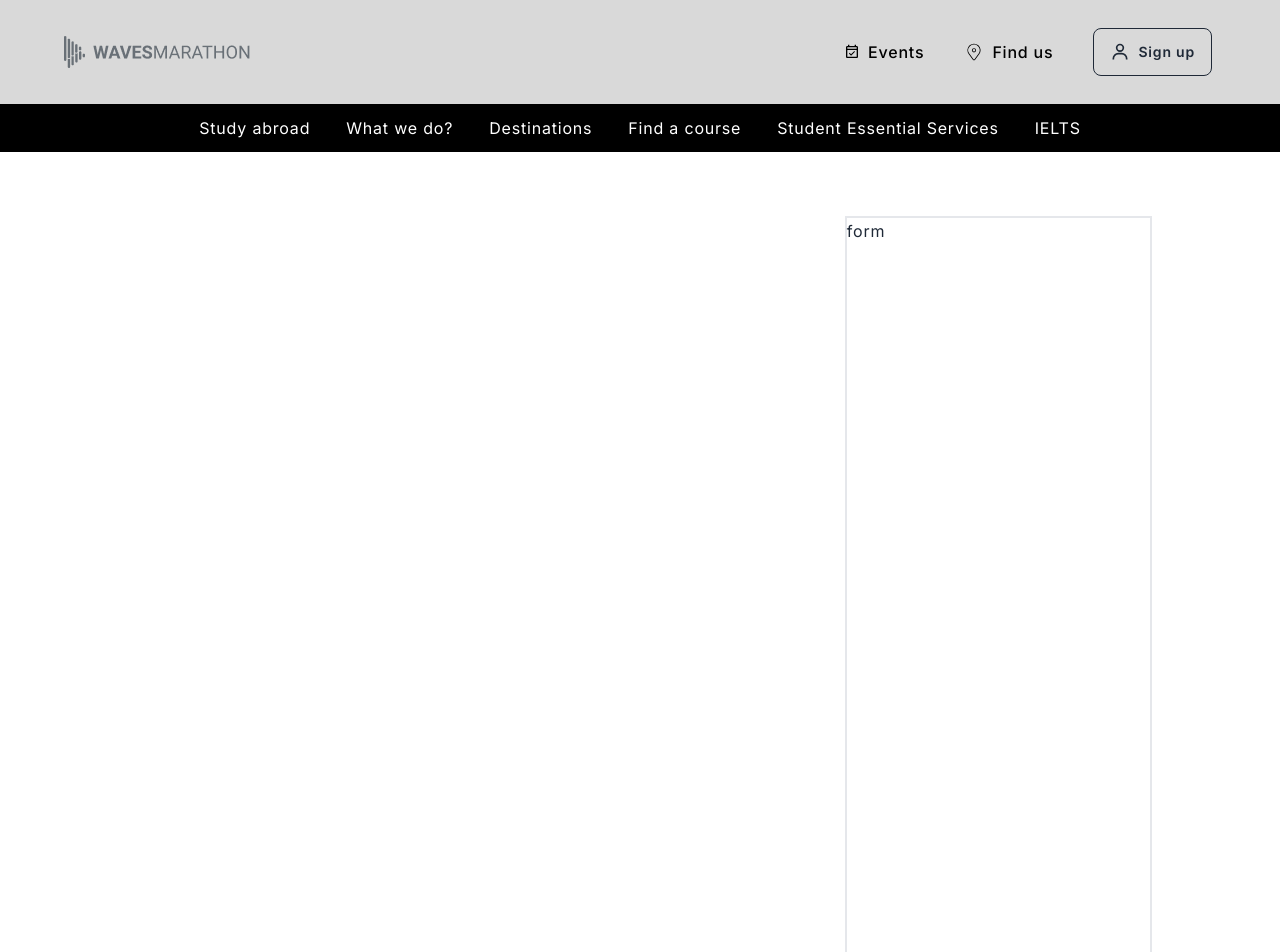
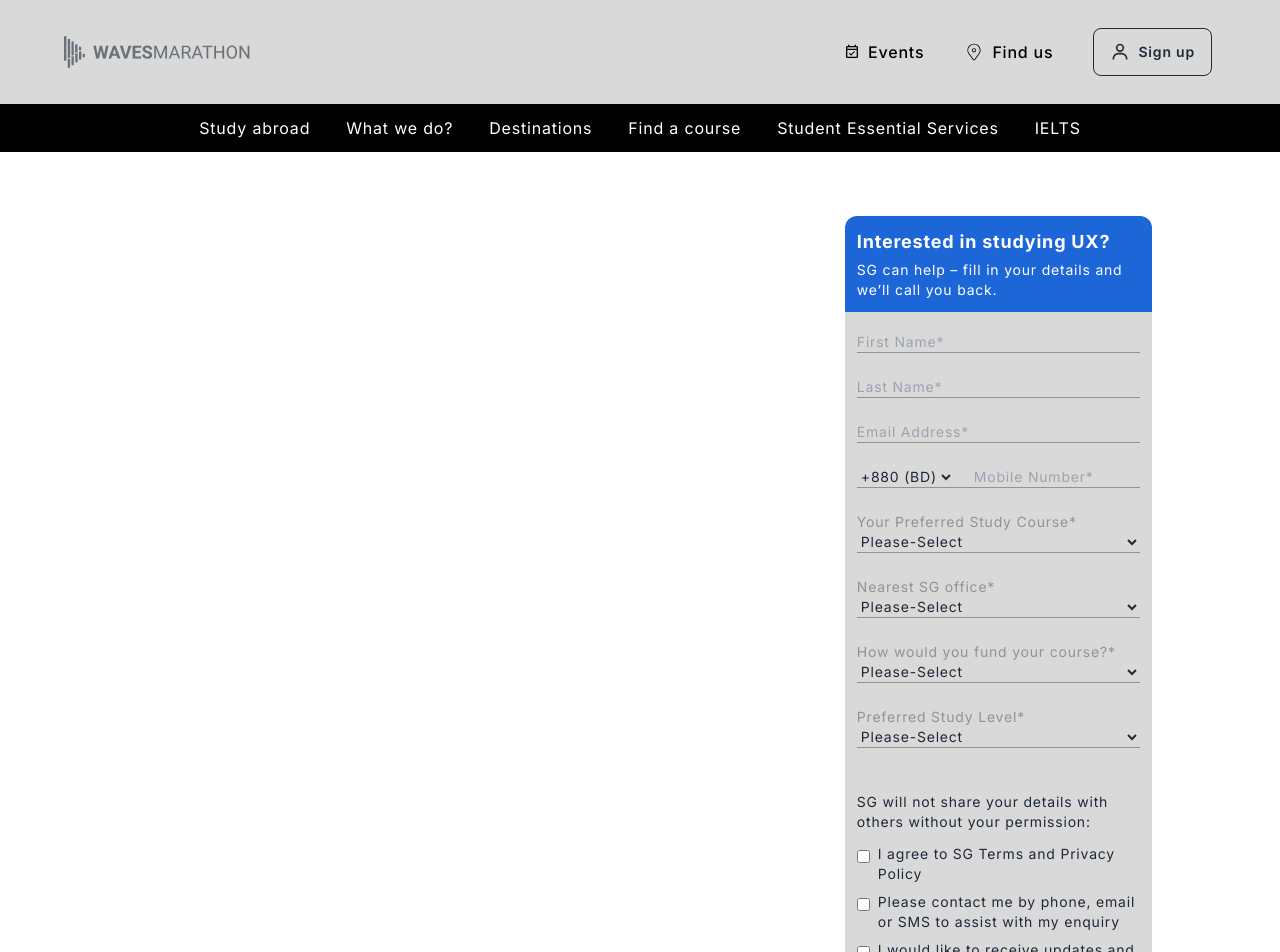
Before and after one commit to Showrov-CoU/blog-art, a React (Vite) app: page / in a window 1280 px wide. Shown: the top 952 px of the page. Built offline with nearby package versions, Linux system fonts and the light colour scheme; no server answers.

Commit message:
added details form

```diff
--- a/package.json
+++ b/package.json
@@ -14,6 +14,7 @@
     "match-sorter": "^6.3.4",
     "react": "^18.2.0",
     "react-dom": "^18.2.0",
+    "react-hot-toast": "^2.4.1",
     "react-icons": "^5.0.1",
     "react-router-dom": "^6.22.3",
     "sort-by": "^1.2.0"
--- a/src/Components/DetailsForm.jsx
+++ b/src/Components/DetailsForm.jsx
@@ -1,5 +1,194 @@
+import { useState } from "react";
+import toast from "react-hot-toast";
+
 const DetailsForm = () => {
-  return <div>form</div>;
+  const [checkedValues, setCheckedValues] = useState({
+    checkbox1: false,
+    checkbox2: false,
+    checkbox3: false,
+  });
+
+  const handleCheckboxChange = (e) => {
+    const { name, checked } = e.target;
+    setCheckedValues({
+      ...checkedValues,
+      [name]: checked,
+    });
+  };
+
+  const handleSubmit = (e) => {
+    e.preventDefault();
+    if (!Object.values(checkedValues).some((checked) => checked)) {
+      toast.error("Please check at least one checkbox.");
+      return;
+    }
+    toast.success("Form is submitted successfully");
+  };
+
+  return (
+    <div className="">
+      <div className="p-3 space-y-1 bg-[#1C66D7] text-white">
+        <h1 className="text-lg font-bold">Interested in studying UX?</h1>
+        <p className="text-sm">
+          SG can help – fill in your details and we’ll call you back.
+        </p>
+      </div>
+      <div className="bg-[#D9D9D9] px-3 py-5">
+        <form onSubmit={handleSubmit} className="w-full space-y-6 text-sm">
+          <input
+            required
+            type="text"
+            placeholder="First Name*"
+            className="w-full bg-[#D9D9D9] border-b-[1px] border-[#949392] focus:border-s-0 focus:outline-none"
+          />
+
+          <input
+            required
+            type="text"
+            placeholder="Last Name*"
+            className="w-full bg-[#D9D9D9] border-b-[1px] border-[#949392] focus:border-s-0 focus:outline-none"
+          />
+
+          <input
+            required
+            type="email"
+            placeholder="Email Address*"
+            className="w-full bg-[#D9D9D9] border-b-[1px] border-[#949392] focus:border-s-0 focus:outline-none"
+          />
+
+          <div className="flex items-center justify-between gap-5 border-b-[1px] border-[#949392]">
+            <select
+              required
+              className="bg-[#D9D9D9] border-[#949392] focus:border-s-0 focus:outline-none"
+            >
+              <option value="+880">+880 (BD)</option>
+              <option value="+44">+44 (UK)</option>
+            </select>
+            <input
+              required
+              type="tel"
+              placeholder="Mobile Number*"
+              className="w-full bg-[#D9D9D9] border-[#949392] focus:border-none focus:outline-none"
+            />
+          </div>
+
+          <div className="w-full border-b-[1px] border-[#949392]">
+            <label htmlFor="" className="text-[#949392]">
+              Your Preferred Study Course*
+            </label>
+            <select
+              required
+              className="w-full bg-[#D9D9D9] border-[#949392] focus:border-s-0 focus:outline-none"
+            >
+              <option value="">Please-Select</option>
+              <option value="computer-science">Computer Science</option>
+              <option value="engineering">Engineering</option>
+              <option value="business">Business</option>
+            </select>
+          </div>
+
+          <div className="w-full text-sm border-b-[1px] border-[#949392]">
+            <label htmlFor="" className="text-[#949392]">
+              Nearest SG office*
+            </label>
+            <select
+              required
+              className="w-full bg-[#D9D9D9] border-[#949392] focus:border-s-0 focus:outline-none"
+            >
+              <option value="please-select">Please-Select</option>
+              <option value="dhaka">Dhaka</option>
+              <option value="chattogram">Chattogram</option>
+              <option value="khulna">Khulna</option>
+            </select>
+          </div>
+
+          <div className="w-full text-sm border-b-[1px] border-[#949392]">
+            <label htmlFor="" className="text-[#949392]">
+              How would you fund your course?*
+            </label>
+            <select
+              required
+              className="w-full bg-[#D9D9D9] border-[#949392] focus:border-s-0 focus:outline-none"
+            >
+              <option value="please-select">Please-Select</option>
+              <option value="self-funded">Self-funded</option>
+              <option value="student-loan">Student loan</option>
+              <option value="scholarship">Scholarship</option>
+            </select>
+          </div>
+
+          <div className="w-full text-sm border-b-[1px] border-[#949392]">
+            <label htmlFor="" className="text-[#949392]">
+              Preferred Study Level*
+            </label>
+            <select
+              required
+              className="w-full bg-[#D9D9D9] border-[#949392] focus:border-s-0 focus:outline-none"
+            >
+              <option value="please-select">Please-Select</option>
+              <option value="undergraduate">Undergraduate</option>
+              <option value="graduate">Graduate</option>
+              <option value="postgraduate">Postgraduate</option>
+            </select>
+          </div>
+
+          <div className="pt-5 space-y-3">
+            <div>
+              SG will not share your details with others without your
+              permission:
+            </div>
+            <div className="space-y-2">
+              <div className="flex justify-start items-start gap-2">
+                <div className="pt-1">
+                  <input
+                    onChange={handleCheckboxChange}
+                    type="checkbox"
+                    name="checkbox1"
+                  />
+                </div>
+                <label htmlFor="">I agree to SG Terms and Privacy Policy</label>
+              </div>
+              <div className="flex justify-start items-start gap-2">
+                <div className="pt-1">
+                  <input
+                    type="checkbox"
+                    onChange={handleCheckboxChange}
+                    name="checkbox2"
+                  />
+                </div>
+                <label htmlFor="">
+                  Please contact me by phone, email or SMS to assist with my
+                  enquiry
+                </label>
+              </div>
+              <div className="flex justify-start items-start gap-2">
+                <div className="pt-1">
+                  <input
+                    type="checkbox"
+                    onChange={handleCheckboxChange}
+                    name="checkbox3"
+                  />
+                </div>
+                <label htmlFor="">
+                  I would like to receive updates and offers from IDP
+                </label>
+              </div>
+            </div>
+            <div className="text-red-500">
+              {checkedValues.length === 0 ? (
+                <p>Please check at least one checkbox.</p>
+              ) : (
+                ""
+              )}
+            </div>
+            <button className="btn bg-[#f73b02] hover:bg-[#f73b02] focus:bg-[#FF3D00] w-full">
+              Help Me Study UX
+            </button>
+          </div>
+        </form>
+      </div>
+    </div>
+  );
 };
 
 export default DetailsForm;
--- a/src/Layout/Layout.jsx
+++ b/src/Layout/Layout.jsx
@@ -5,6 +5,7 @@ import Secondbar from "../Shared/Secondbar";
 import SecondFooter from "../Shared/SecondFooter";
 import DetailsForm from "../Components/DetailsForm";
 import ReadNext from "../Components/ReadNext";
+import { Toaster } from "react-hot-toast";
 
 const Layout = () => {
   return (
@@ -16,7 +17,7 @@ const Layout = () => {
           <div className="w-[45%]">
             <Outlet></Outlet>
           </div>
-          <div className="w-[30%] border-2">
+          <div className="w-[30%] h-fit rounded-xl overflow-hidden">
             <DetailsForm></DetailsForm>
           </div>
         </div>
@@ -27,6 +28,7 @@ const Layout = () => {
 
       <Footer></Footer>
       <SecondFooter></SecondFooter>
+      <Toaster></Toaster>
     </div>
   );
 };
```
Also changed, not shown: 1 other file (tests, documents, lock files or other folders).
